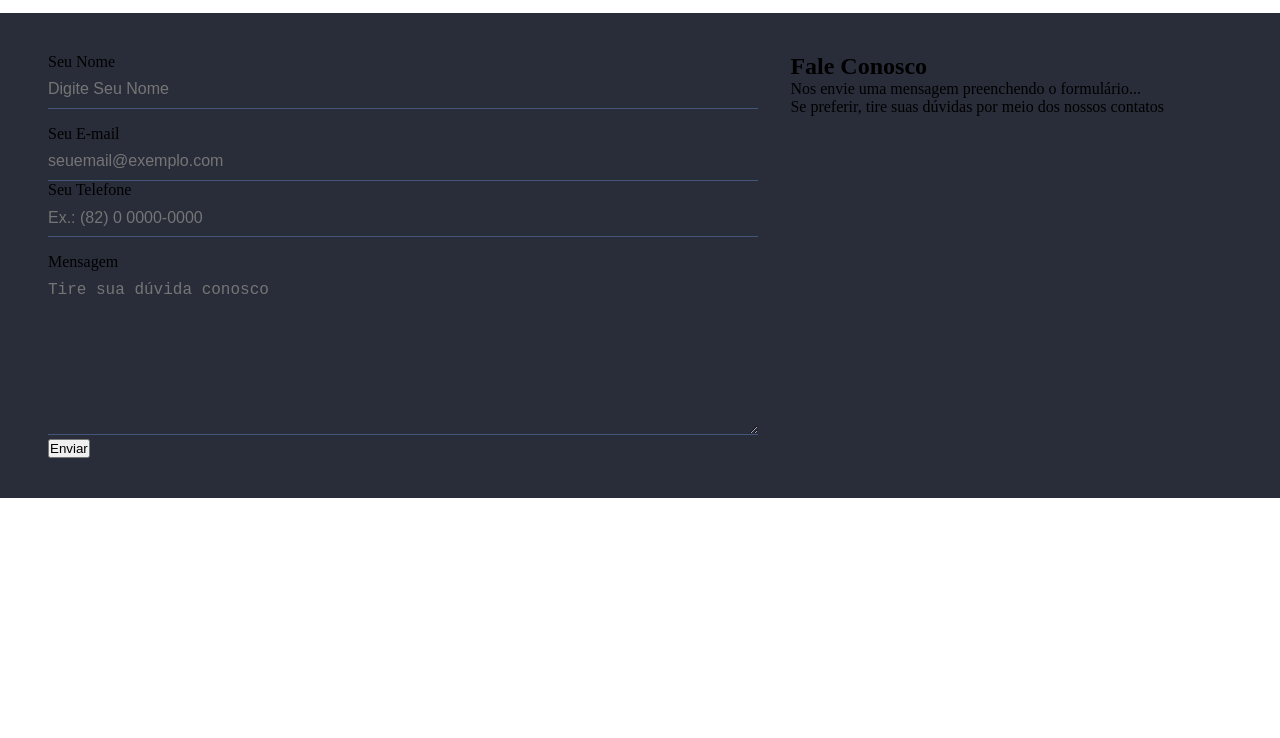
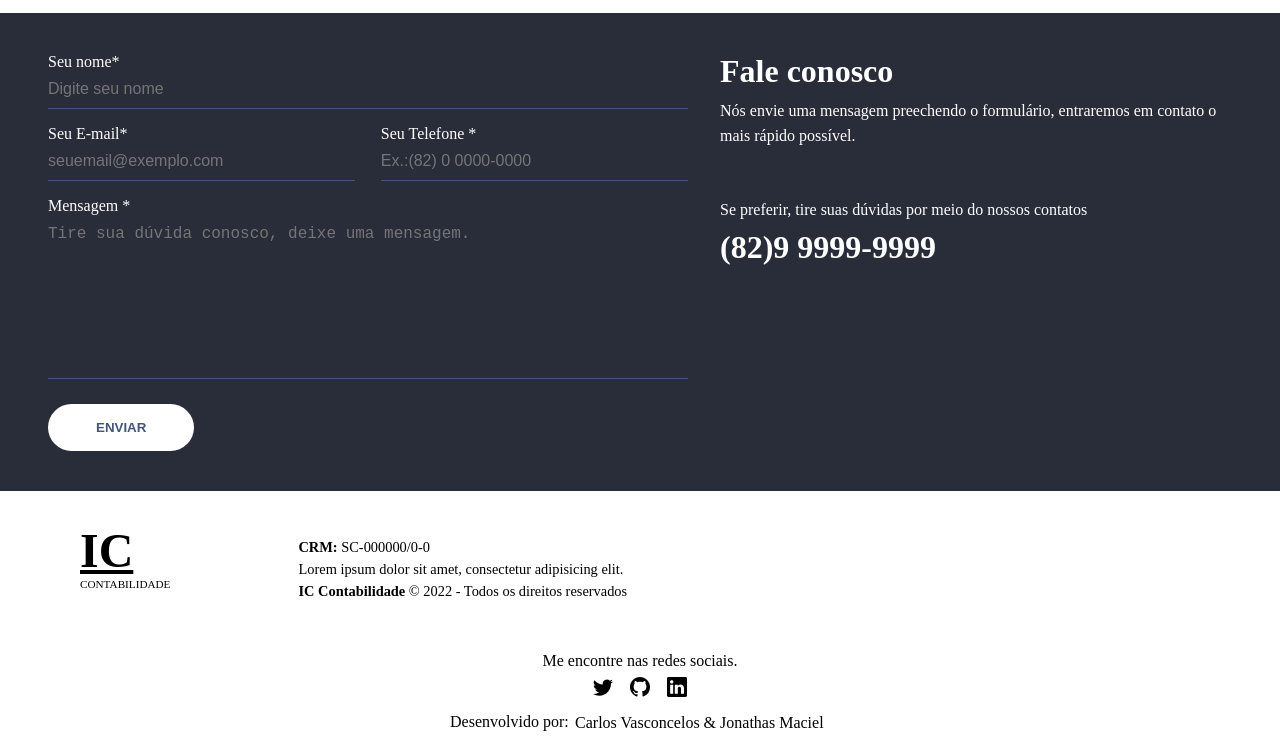
Before and after one commit to IsabellaMyreah/Contabilidade, a plain HTML site: page Contabilidade/index.html in a window 1280 px wide. Shown: the part 1749-2487 px from the top of the page. Before the commit the page ends 2247 px from the top, so only its background shows below. Drawn offline with Linux system fonts and the light colour scheme.

Commit message:
Add files via upload

```diff
--- a/Contabilidade/css/style.css
+++ b/Contabilidade/css/style.css
@@ -320,12 +320,10 @@
     display: flex;
     gap: 2rem;
   }
-
   .form{
     width: 60%;
   }
-
-.form-label{
+  .form label{
     display: block;
     color: var(--white);
     font-size: 1rem;
@@ -335,14 +333,119 @@
     margin-bottom: 1rem;
   }
 
-.form-contato input, .form-contato textarea, .input-email input, .input-tel{
+  .form-contato input, .form-contato textarea, .input-email input, .input-tel input{
     width: 100%;
     background-color: var(--dark-blue-400);
     border-top: none;
     border-left: none;
-    border-right: none;
+    border-right:none;
     border-bottom: 1px solid var(--blue-400);
     color: var(--white);
     padding: 0.6rem 0;
     font-size: 1rem;
   }
+
+  .form .email-tel{
+    display: flex;
+  }
+
+  .input-email, .input-tel{
+    width: 48%;
+  }
+  .input-tel{
+    margin-left: auto;
+  }
+
+  .input-message textarea{
+    resize: none;
+  }
+
+.btn-submit{
+    margin-top: 1.3rem;
+    padding: 1rem 3rem;
+    border-radius: 30px;
+    font-weight: bold;
+    text-transform: uppercase;
+    color: var(--blue-400);
+    background-color: var(--white);
+    border: none;
+
+    transition: all .3s;
+
+}
+
+.btn-submit:hover{
+    color: var(--white);
+    background-color: var(--blue-400);
+    border: none;
+
+}
+
+.fale-text{
+    width: 48%;
+    color: var(--white);
+}
+
+.fale-info{
+    font-size: 1rem;
+}
+
+.fale-text h2{
+    font-size: 2rem;
+    margin-bottom: 0.5rem;
+}
+
+.fale-text p{
+    line-height: 1.6;
+
+}
+
+.fale-info > p{
+    margin-bottom: 3rem;
+}
+
+.fale-info span{
+    display: block;
+    font-size: 2rem;
+    font-weight: bold;
+}
+
+.footer{
+    display: flex;
+    gap: 7rem;
+    padding: 2rem;
+}
+
+.footer, .navbar-brand a span{
+    font-size: .7rem;
+}
+
+.footer-info{
+    padding: 1rem;
+}
+
+.footer-info p{
+    font-size: 0.9rem;
+    margin-bottom: .3rem ;
+}
+
+.footer-info span{
+    font-weight: bold;
+}
+
+.footer a{
+    text-decoration: none;
+    color: var(--black);
+}
+
+.find-me{
+    height: 10vh;
+    text-align: center;
+}
+
+.find-me a{
+    color:#000;
+    display: inline-block;
+    padding: .4rem;
+    text-decoration: none;
+}
--- a/Contabilidade/index.html
+++ b/Contabilidade/index.html
@@ -242,40 +242,97 @@
               <article class="comp-faleconosco">
                 <div class="form">
                   <form action="#" class="form-contato">
+                    <!-- CAIXA FORM NOME -->
                     <div class="input-name">
-                                <label for="name">Seu Nome</label>
-                                <input type="text" class="name" id="name" required minlength="2" placeholder="Digite Seu Nome">
+                      <label for="name">Seu nome*</label>
+                      <input type="text" class="name" id="name" required minlength="2" placeholder="Digite seu nome" >
+                    </div>
+                    <!-- CAIXA FORM E-MAIL E TEL -->
+                    <article class="email-tel">
+                      <!-- EMAIL -->
+                      <div class="input-email">
+                        <label for="email">Seu E-mail*</label>
+                        <input type="email" class="email" id="email" required minlength="11" placeholder="seuemail@exemplo.com">
+                      </div>
+                      <!-- TEL -->
+                      <div class="input-tel">
+                        <label for="tel">Seu Telefone *</label>
+                        <input type="tel" class="tel" id="tel" required minlength="11" placeholder="Ex.:(82) 0 0000-0000">
+                      </div>
+                    </article>
+                    <!--  MENSAGEM FORM -->
+                    <div class="input-message">
+                      <label for="message">Mensagem *</label>
+                      <textarea name="message" id="message" cols="30" rows="8" class="message" required placeholder="Tire sua dúvida conosco, deixe uma mensagem."></textarea>
                     </div>
 
-                            <article class="email-tel">
-                                <div class="input-email">
-                                    <label for="email">Seu E-mail</label>
-                                    <input type="text" class="email" id="email" required minlength="2" placeholder="seuemail@exemplo.com">
-                                </div>
+                    <!-- BOTÃO ENVIAR -->
+                    <button type="submit" class="btn-submit">Enviar</button>
 
-                                <div class="input-email">
-                                    <label for="tel">Seu Telefone</label>
-                                    <input type="tel" class="tel" id="tel" required minlength="11" placeholder="Ex.: (82) 0 0000-0000">
-                                </div>
-                            </article>
-                            <div class="input-message">
-                                <label for="message">Mensagem</label>
-                                <textarea name="message" id="message" cols="30" rows="8" class="message"  required placeholder="Tire sua dúvida conosco"></textarea>
-                            </div>
-
-                            <button type="submit" class="btn-submit">Enviar</button>
                   </form>
                 </div>
+                  <!-- TEXTO FALE CONOSCO -->
                 <article class="fale-text">
                   <div class="fale-info">
-                                <h2>Fale Conosco</h2>
-                                <p>Nos envie uma mensagem preenchendo o formulário...</p>
-                                <p>Se preferir, tire suas dúvidas por meio dos nossos contatos</p>
+                    <h2>Fale conosco</h2>
+                    <p>Nós envie uma mensagem preechendo o formulário, entraremos em contato o mais rápido possível.</p>
+                    <p>Se preferir, tire suas dúvidas por meio do nossos contatos <span>(82)9 9999-9999</span></p>
                   </div>
                 </article>
               </article>
             </div>
           </section>
         </main>
+
+    <!--INÍCIO DA CAIXA DO RODAPÉ-->
+    <div class="container">
+        <footer class="footer">
+            <!--INÍCIO DA CAIXA DO NOME DO SITE-->
+            <div class="navbar-brand">
+                <a href="#">
+                    <p>IC</p>
+                    <span>CONTABILIDADE</span>
+                </a>
+            </div>
+            <!--FIM DA CAIXA DO NOME DO SITE-->
+
+            <div class="footer-info">
+                <p> <span>CRM:</span> SC-000000/0-0</p>
+                <p>Lorem ipsum dolor sit amet, consectetur adipisicing elit.</p>
+                <p> <span>IC Contabilidade</span> &copy; 2022 - Todos os direitos reservados</p>
+            </div>
+        </footer>
+    </div>
+    <!--FIM DA CAIXA DO RODAPÉ-->
+
+    <section id="find-me">
+        <div class="container">
+          <article class="find-me">
+            <p>Me encontre nas redes sociais.</p>
+            <p>
+              <a href="https://twitter.com/&quot; target="_blank" >
+                <svg xmlns="http://www.w3.org/2000/svg&quot; width="20" height="20" fill="currentColor" class="bi bi-twitter" viewBox="0 0 16 16">
+                  <path d="M5.026 15c6.038 0 9.341-5.003 9.341-9.334 0-.14 0-.282-.006-.422A6.685 6.685 0 0 0 16 3.542a6.658 6.658 0 0 1-1.889.518 3.301 3.301 0 0 0 1.447-1.817 6.533 6.533 0 0 1-2.087.793A3.286 3.286 0 0 0 7.875 6.03a9.325 9.325 0 0 1-6.767-3.429 3.289 3.289 0 0 0 1.018 4.382A3.323 3.323 0 0 1 .64 6.575v.045a3.288 3.288 0 0 0 2.632 3.218 3.203 3.203 0 0 1-.865.115 3.23 3.23 0 0 1-.614-.057 3.283 3.283 0 0 0 3.067 2.277A6.588 6.588 0 0 1 .78 13.58a6.32 6.32 0 0 1-.78-.045A9.344 9.344 0 0 0 5.026 15z"/>
+                </svg>
+              </a>
+
+              <a href="https://github.com/&quot; target="_blank">
+                <svg xmlns="http://www.w3.org/2000/svg&quot; width="20" height="20" fill="currentColor" class="bi bi-github" viewBox="0 0 16 16">
+                  <path d="M8 0C3.58 0 0 3.58 0 8c0 3.54 2.29 6.53 5.47 7.59.4.07.55-.17.55-.38 0-.19-.01-.82-.01-1.49-2.01.37-2.53-.49-2.69-.94-.09-.23-.48-.94-.82-1.13-.28-.15-.68-.52-.01-.53.63-.01 1.08.58 1.23.82.72 1.21 1.87.87 2.33.66.07-.52.28-.87.51-1.07-1.78-.2-3.64-.89-3.64-3.95 0-.87.31-1.59.82-2.15-.08-.2-.36-1.02.08-2.12 0 0 .67-.21 2.2.82.64-.18 1.32-.27 2-.27.68 0 1.36.09 2 .27 1.53-1.04 2.2-.82 2.2-.82.44 1.1.16 1.92.08 2.12.51.56.82 1.27.82 2.15 0 3.07-1.87 3.75-3.65 3.95.29.25.54.73.54 1.48 0 1.07-.01 1.93-.01 2.2 0 .21.15.46.55.38A8.012 8.012 0 0 0 16 8c0-4.42-3.58-8-8-8z"/>
+                </svg>
+              </a>
+
+              <a href="https://www.linkedin.com/&quot; target="_blank">
+                <svg xmlns="http://www.w3.org/2000/svg&quot; width="20" height="20" fill="currentColor" class="bi bi-linkedin" viewBox="0 0 16 16">
+                  <path d="M0 1.146C0 .513.526 0 1.175 0h13.65C15.474 0 16 .513 16 1.146v13.708c0 .633-.526 1.146-1.175 1.146H1.175C.526 16 0 15.487 0 14.854V1.146zm4.943 12.248V6.169H2.542v7.225h2.401zm-1.2-8.212c.837 0 1.358-.554 1.358-1.248-.015-.709-.52-1.248-1.342-1.248-.822 0-1.359.54-1.359 1.248 0 .694.521 1.248 1.327 1.248h.016zm4.908 8.212V9.359c0-.216.016-.432.08-.586.173-.431.568-.878 1.232-.878.869 0 1.216.662 1.216 1.634v3.865h2.401V9.25c0-2.22-1.184-3.252-2.764-3.252-1.274 0-1.845.7-2.165 1.193v.025h-.016a5.54 5.54 0 0 1 .016-.025V6.169h-2.4c.03.678 0 7.225 0 7.225h2.4z"/>
+                </svg>
+              </a>
+            </p>
+            <p>Desenvolvido por:<a href="">Carlos Vasconcelos & Jonathas Maciel </a></p>
+          </article>
+        </div>
+      </section>
+
+      <script src="js/script.js"></script>
 </body>
 </html>
```
Lines whose indentation alone changed are shown as unchanged.
